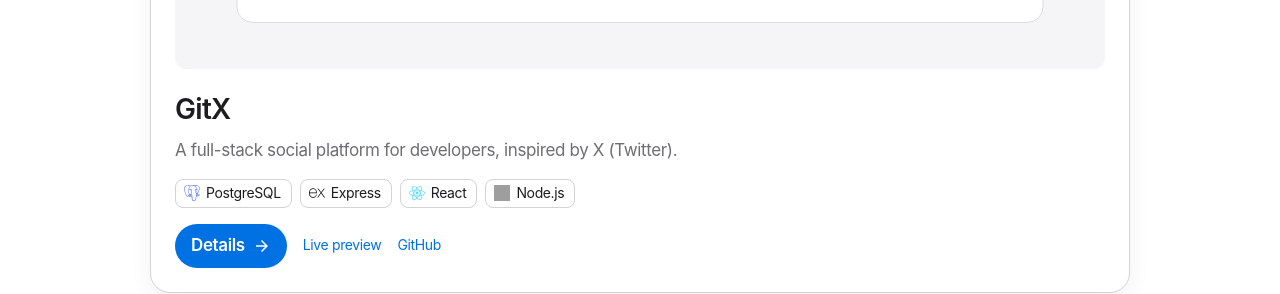
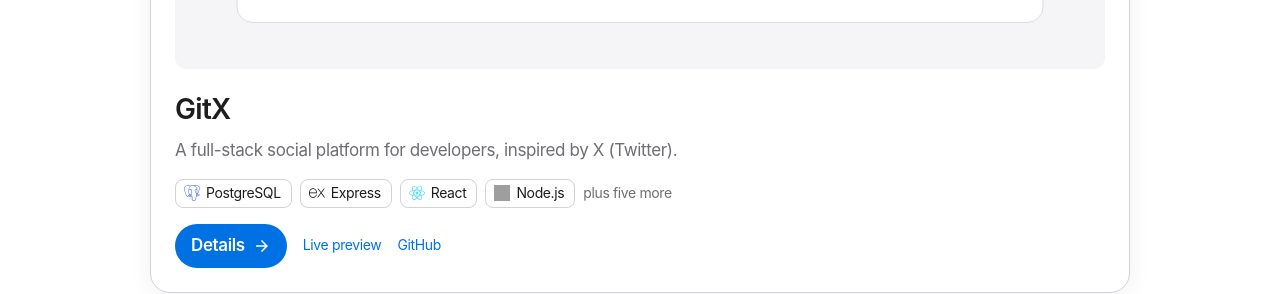
Before and after one commit to WujecDamian/WujecDamian-Portfolio, a React (Vite) app: page / in a window 1280 px wide. Shown: the part 2342-2636 px from the top of the page. Built offline with nearby package versions, Linux system fonts and the light colour scheme; grey boxes are pictures that could not be loaded.

Commit message:
feat: hint at the rest of the GitX stack

```diff
--- a/src/components/ProjectCard/ProjectCard.module.css
+++ b/src/components/ProjectCard/ProjectCard.module.css
@@ -36,7 +36,17 @@
 }
 
 .card__stack {
+  display: flex;
+  flex-wrap: wrap;
+  align-items: center;
+  gap: 8px;
   margin-bottom: 16px;
+}
+
+.card__stackMore {
+  margin: 0;
+  color: var(--text-muted);
+  font-size: 14px;
 }
 
 .card__links {
--- a/src/components/ProjectCard/ProjectCard.tsx
+++ b/src/components/ProjectCard/ProjectCard.tsx
@@ -26,14 +26,17 @@ export const ProjectCard = () => {
         <div>
           <h3 className={styles.card__title}>{t.project.gitxTitle}</h3>
           <p className={styles.card__blurb}>{t.project.gitxBlurb}</p>
+          <div className={styles.card__stack}>
             <ul
-            className={`${skillStyles.skills__list} ${styles.card__stack}`}
+              className={skillStyles.skills__list}
               aria-label={t.project.stackLabel}
             >
               {gitx.stack.map((id) => (
                 <SkillChip key={id} id={id} />
               ))}
             </ul>
+            <p className={styles.card__stackMore}>{t.project.stackMore}</p>
+          </div>
           <div className={styles.card__links}>
             <Link
               to={`/project/${gitx.id}`}
--- a/src/i18n/en.ts
+++ b/src/i18n/en.ts
@@ -69,6 +69,7 @@ export const en = {
     live: "Live preview",
     github: "GitHub",
     stackLabel: "Stack",
+    stackMore: "plus five more",
   },
   education: {
     heading: "Education",
--- a/src/i18n/pl.ts
+++ b/src/i18n/pl.ts
@@ -71,6 +71,7 @@ export const pl: Translation = {
     live: 'Podgląd na żywo',
     github: 'GitHub',
     stackLabel: 'Stack',
+    stackMore: 'plus pięć więcej',
   },
   education: {
     heading: 'Wykształcenie',
--- a/src/pages/ProjectPage/ProjectPage.module.css
+++ b/src/pages/ProjectPage/ProjectPage.module.css
@@ -16,6 +16,19 @@
   font-size: 21px;
   color: var(--text-muted);
   max-width: 36em;
+}
+
+.page__stack {
+  display: flex;
+  flex-wrap: wrap;
+  align-items: center;
+  gap: 8px;
+}
+
+.page__stackMore {
+  margin: 0;
+  color: var(--text-muted);
+  font-size: 14px;
 }
 
 .block {
--- a/src/pages/ProjectPage/ProjectPage.tsx
+++ b/src/pages/ProjectPage/ProjectPage.tsx
@@ -48,11 +48,14 @@ export const ProjectPage = () => {
       </Link>
       <h1 className={styles.page__title}>{t.project.gitxTitle}</h1>
       <p className={styles.page__blurb}>{t.project.gitxBlurb}</p>
-      <ul className={skillStyles.skills__list} aria-label={t.project.stackLabel}>
-        {gitx.stack.map((id) => (
-          <SkillChip key={id} id={id} />
-        ))}
-      </ul>
+      <div className={styles.page__stack}>
+        <ul className={skillStyles.skills__list} aria-label={t.project.stackLabel}>
+          {gitx.stack.map((id) => (
+            <SkillChip key={id} id={id} />
+          ))}
+        </ul>
+        <p className={styles.page__stackMore}>{t.project.stackMore}</p>
+      </div>
 
       <section className={styles.block}>
         <h2 className={styles.block__title}>{t.caseStudy.problem}</h2>
```
Lines whose indentation alone changed are shown as unchanged.
